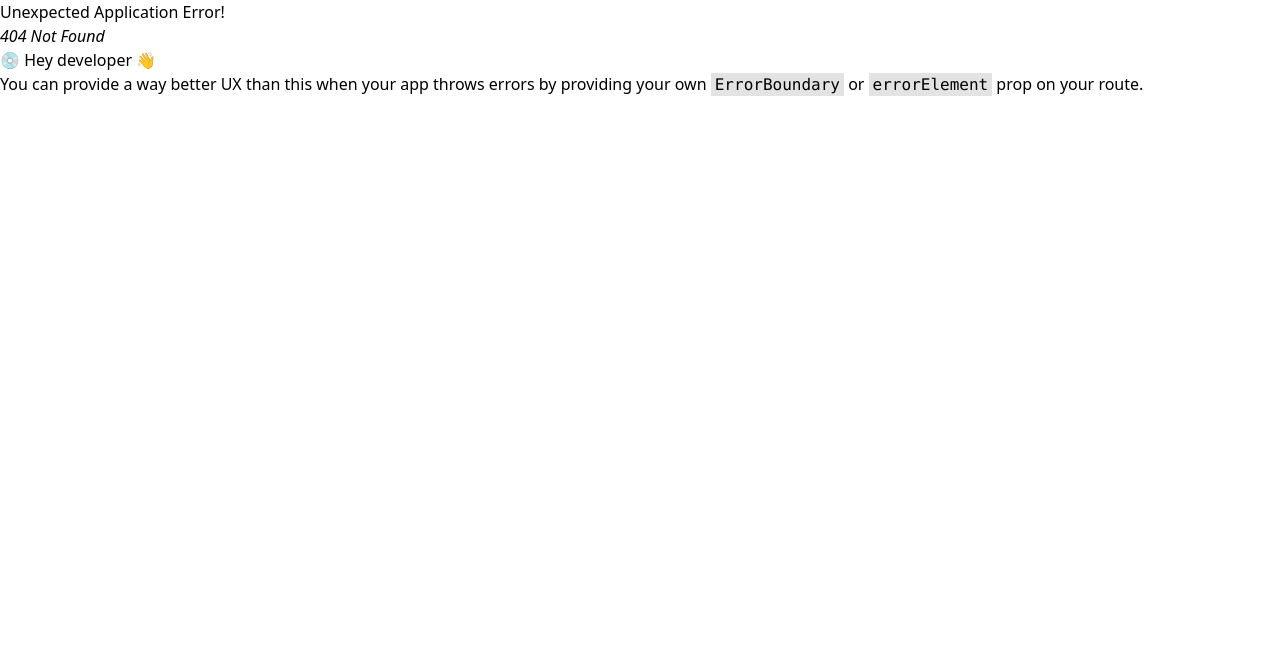
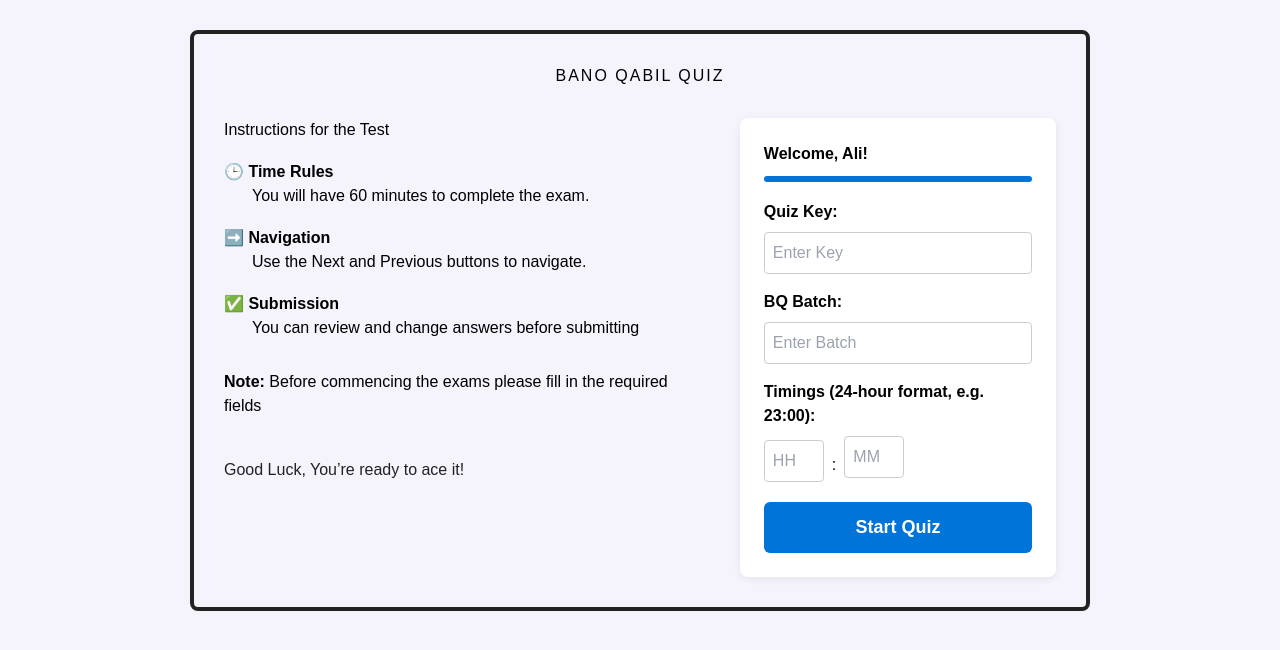
Before and after one commit to MuhammadShan-Log/BQ-Quiz-Frontend, a React (Vite) app: page /student-instruction in a window 1280 px wide. Before the commit this address had no page. Shown: the top 650 px of the page. Built offline with nearby package versions, Linux system fonts and the light colour scheme.

Commit message:
i have created student instruction page

```diff
--- /dev/null
+++ b/src/pages/studentinstruction/StudentInstruction.css
@@ -0,0 +1,86 @@
+.quiz-bg {
+  background: #f5f3fc;
+  min-height: 100vh;
+  font-family: Arial, sans-serif;
+  padding: 30px;
+}
+.quiz-container {
+  max-width: 900px;
+  margin: 0 auto;
+  border: 4px solid #222;
+  background: #f5f3fc;
+  border-radius: 8px;
+  padding: 30px;
+}
+.quiz-title {
+  text-align: center;
+  margin-bottom: 30px;
+  letter-spacing: 2px;
+}
+.quiz-flex {
+  display: flex;
+  justify-content: space-between;
+  align-items: flex-start;
+}
+.quiz-instructions {
+  width: 55%;
+}
+.quiz-instructions ul {
+  list-style: none;
+  padding-left: 0;
+}
+.quiz-instructions li {
+  margin-top: 18px;
+}
+.quiz-note {
+  font-weight: bold;
+  margin-top: 30px;
+}
+.quiz-note span {
+  font-weight: normal;
+}
+.quiz-goodluck {
+  color: #222;
+  margin-top: 40px;
+}
+.quiz-form-container {
+  width: 38%;
+  background: #fff;
+  border-radius: 8px;
+  box-shadow: 0 2px 8px rgba(0,0,0,0.07);
+  padding: 24px;
+}
+.quiz-welcome {
+  font-weight: bold;
+  margin-bottom: 10px;
+}
+.quiz-bar {
+  height: 6px;
+  background: #0074d9;
+  border-radius: 3px;
+  margin-bottom: 18px;
+}
+.quiz-form label {
+  font-weight: bold;
+}
+.quiz-form input {
+  width: 100%;
+  padding: 8px;
+  margin: 8px 0 16px 0;
+  border-radius: 4px;
+  border: 1px solid #ccc;
+}
+.quiz-form input:last-child {
+  margin-bottom: 24px;
+}
+.quiz-form button {
+  width: 100%;
+  background: #0074d9;
+  color: #fff;
+  font-weight: bold;
+  padding: 12px;
+  border: none;
+  border-radius: 6px;
+  font-size: 18px;
+  cursor: pointer;
+}
--- /dev/null
+++ b/src/pages/studentinstruction/StudentInstruction.jsx
@@ -0,0 +1,131 @@
+import React, { useState } from "react";
+import "./StudentInstruction.css";
+
+const StudentInstruction = () => {
+  const [quizKey, setQuizKey] = useState("");
+  const [batch, setBatch] = useState("");
+  const [hour, setHour] = useState("");
+  const [minute, setMinute] = useState("");
+  const [name] = useState("Ali");
+  const [error, setError] = useState("");
+
+  const validateInput = (value) => value.length >= 4 && value.length <= 25;
+  const validateHour = (value) => /^\d{2}$/.test(value) && Number(value) >= 0 && Number(value) <= 23;
+  const validateMinute = (value) => /^\d{2}$/.test(value) && Number(value) >= 0 && Number(value) <= 59;
+
+  const handleSubmit = (e) => {
+    e.preventDefault();
+    if (!validateInput(quizKey) || !validateInput(batch)) {
+      setError("Quiz Key and Batch must be between 4 and 25 characters.");
+      return;
+    }
+    if (!validateHour(hour) || !validateMinute(minute)) {
+      setError("Timings must be in 24-hour format (HH:MM, e.g., 23:00) and numeric.");
+      return;
+    }
+    setError("");
+    alert(`Quiz Started at ${hour}:${minute}!`);
+  };
+
+  return (
+    <div className="quiz-bg">
+      <div className="quiz-container">
+        <h2 className="quiz-title">BANO QABIL QUIZ</h2>
+        <div className="quiz-flex">
+          <div className="quiz-instructions">
+            <h3>Instructions for the Test</h3>
+            <ul>
+              <li>
+                <span role="img" aria-label="clock">🕒</span>
+                <b> Time Rules</b><br />
+                <span style={{ marginLeft: "28px" }}>
+                  You will have 60 minutes to complete the exam.
+                </span>
+              </li>
+              <li>
+                <span role="img" aria-label="arrow">➡️</span>
+                <b> Navigation</b><br />
+                <span style={{ marginLeft: "28px" }}>
+                  Use the Next and Previous buttons to navigate.
+                </span>
+              </li>
+              <li>
+                <span role="img" aria-label="check">✅</span>
+                <b> Submission</b><br />
+                <span style={{ marginLeft: "28px" }}>
+                  You can review and change answers before submitting
+                </span>
+              </li>
+            </ul>
+            <p className="quiz-note">
+              Note: <span>
+                Before commencing the exams please fill in the required fields
+              </span>
+            </p>
+            <h3 className="quiz-goodluck">
+              Good Luck, You’re ready to ace it!
+            </h3>
+          </div>
+          <div className="quiz-form-container">
+            <div className="quiz-welcome">
+              Welcome, {name}!
+            </div>
+            <div className="quiz-bar" />
+            <form className="quiz-form" onSubmit={handleSubmit}>
+              <label>Quiz Key:</label>
+              <input
+                type="text"
+                placeholder="Enter Key"
+                value={quizKey}
+                onChange={e => setQuizKey(e.target.value)}
+                required
+                minLength={4}
+                maxLength={25}
+              />
+              <label>BQ Batch:</label>
+              <input
+                type="text"
+                placeholder="Enter Batch"
+                value={batch}
+                onChange={e => setBatch(e.target.value)}
+                required
+                minLength={4}
+                maxLength={25}
+              />
+              <label>Timings (24-hour format, e.g. 23:00):</label>
+              <div style={{ display: "flex", gap: "8px", alignItems: "center" }}>
+                <input
+                  type="number"
+                  placeholder="HH"
+                  value={hour}
+                  onChange={e => setHour(e.target.value)}
+                  required
+                  min={0}
+                  max={23}
+                  style={{ width: "60px" }}
+                />
+                <span>:</span>
+                <input
+                  type="number"
+                  placeholder="MM"
+                  value={minute}
+                  onChange={e => setMinute(e.target.value)}
+                  required
+                  min={0}
+                  max={59}
+                  style={{ width: "60px" }}
+                />
+              </div>
+              {error && <div style={{ color: "red", marginBottom: "10px" }}>{error}</div>}
+              <button type="submit">
+                Start Quiz
+              </button>
+            </form>
+          </div>
+        </div>
+      </div>
+    </div>
+  );
+};
+
+export default StudentInstruction;
```
Also changed, not shown: src/main.jsx (+5 -2 lines).
